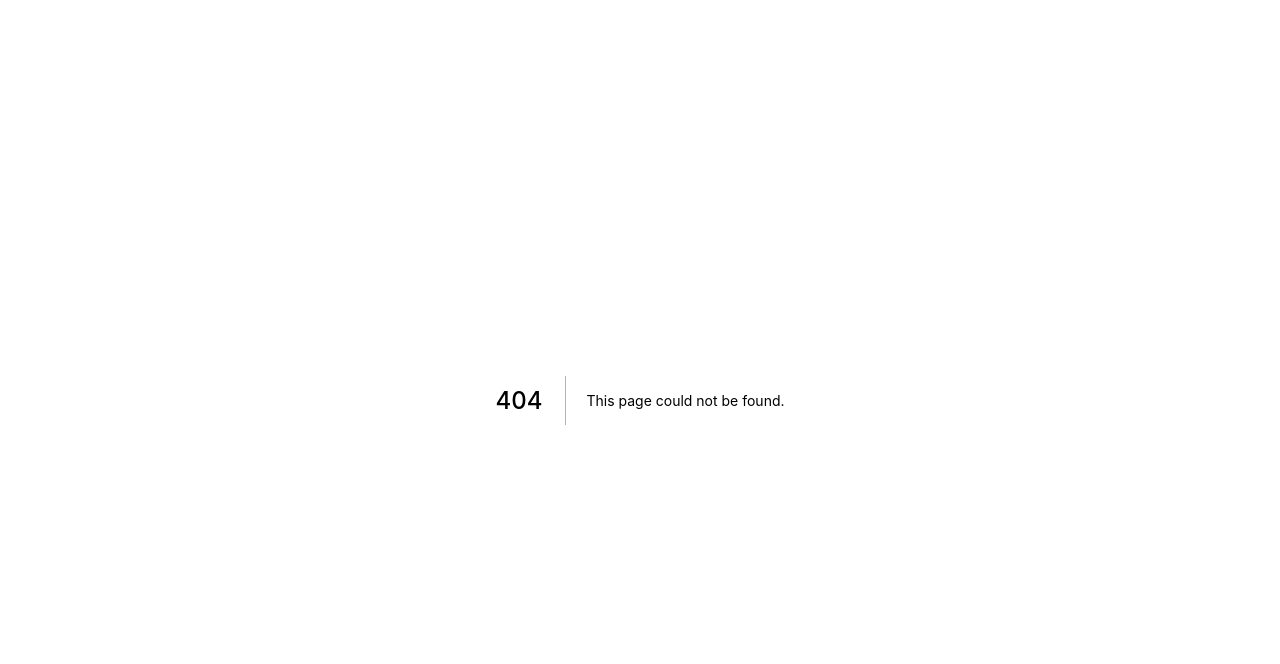
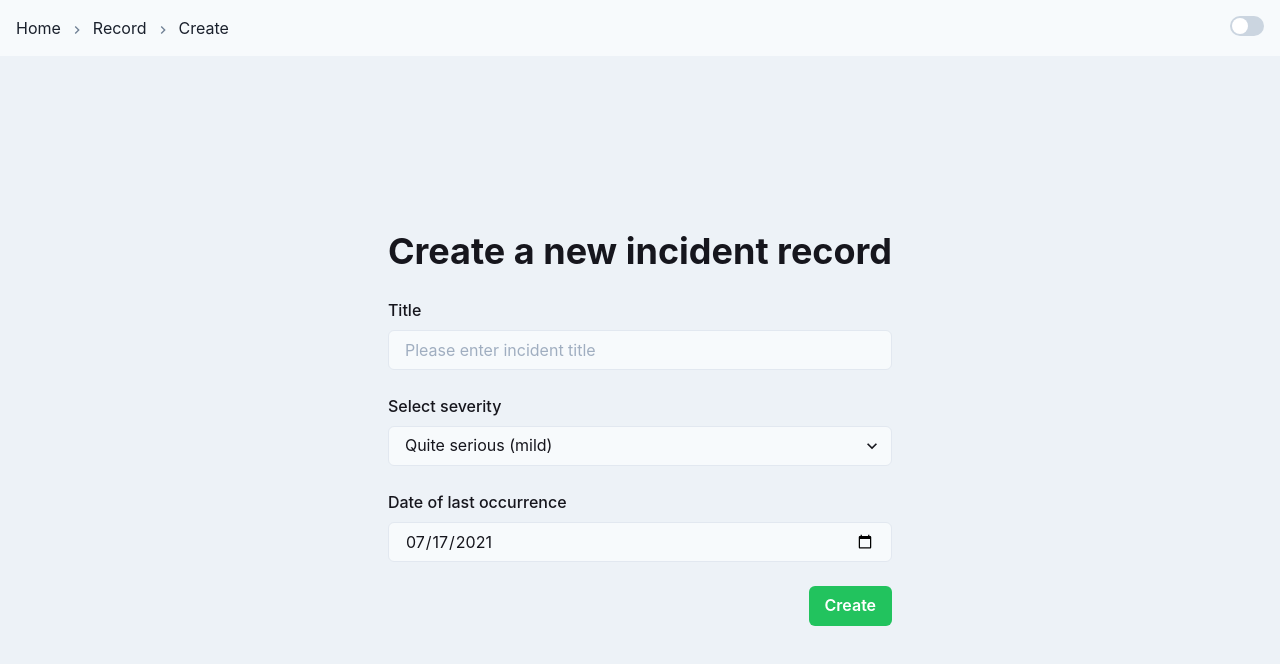
Before and after one commit to d-exclaimation/incicord, a Next.js app in the folder web/: page /createform in a window 1280 px wide. Before the commit this address had no page. Shown: the top 664 px of the page. Built offline with nearby package versions, Linux system fonts and the light colour scheme.

Commit message:
Feat(web/server): Updated Server Cors Configuration, Added proper deletion, creation of record
- Refactored cors config to be done on creation
- Added Deletion button to IncidentView
- Added a new page for creation
- Updated data api to use REST API versions
- Updated NavBar component

```diff
--- a/web/src/components/shared/NavBar.tsx
+++ b/web/src/components/shared/NavBar.tsx
@@ -36,8 +36,8 @@ const NavBar: React.FC = () => {
           </BreadcrumbLink>
         </BreadcrumbItem>
         <BreadcrumbItem>
-          <BreadcrumbLink as={Link} href="/about">
-            About
+          <BreadcrumbLink as={Link} href="/createform">
+            Create
           </BreadcrumbLink>
         </BreadcrumbItem>
       </Breadcrumb>
--- a/web/src/data/initialFetch.ts
+++ b/web/src/data/initialFetch.ts
@@ -4,7 +4,7 @@
 //
 //  Created by d-exclaimation on 16:27.
 //
-import { uri } from "./../constants/uri";
+import { uri, ver } from "./../constants/uri";
 import { Data } from "./../models/Data";
 import { RIncident } from "./../models/Incident";
 
@@ -12,7 +12,7 @@ export const initialFetch = async (
   limit: number = 10
 ): Promise<Data<RIncident[]>> => {
   try {
-    const resp = await fetch(`${uri}/incidents/all?limit=${limit}`, {
+    const resp = await fetch(`${uri}/${ver}/incidents/all?limit=${limit}`, {
       method: "GET",
       credentials: "include",
     });
--- /dev/null
+++ b/web/src/pages/createform.tsx
@@ -0,0 +1,107 @@
+//
+//  createform.tsx
+//  web
+//
+//  Created by d-exclaimation on 16:15.
+//
+
+import {
+  Box,
+  Button,
+  Flex,
+  FormLabel,
+  Heading,
+  Input,
+  Select,
+  Stack,
+  useColorModeValue,
+} from "@chakra-ui/react";
+import React, { useCallback, useState } from "react";
+import Main from "../components/shared/semantic/Main";
+import { createIncident } from "../models/Incident";
+
+type Severity = "none" | "calm" | "mild" | "severe";
+
+const Createform: React.FC = () => {
+  const [name, setName] = useState("");
+  const [severity, setSeverity] = useState<Severity>("mild");
+  const [lastOccurred, setLastOccurred] = useState(new Date());
+  const onSubmit = useCallback(() => {
+    console.log(
+      createIncident({
+        name,
+        lastOccurred,
+        severity,
+      })
+    );
+    setName("");
+    setSeverity("mild");
+    setLastOccurred(new Date());
+  }, [name, severity, lastOccurred]);
+
+  // Color mode config
+  const filter = useColorModeValue("unset", "invert(1)");
+  const bg = useColorModeValue("gray.50", "gray.700");
+  const invertBg = useColorModeValue(bg, "#d1c8b6");
+  const invertBorder = useColorModeValue("blue.500", "orange.600");
+  return (
+    <Main>
+      <Stack spacing="24px" mx="4" maxW="90vw">
+        <Heading>Create a new incident record</Heading>
+        <Box>
+          <FormLabel htmlFor="title">Title</FormLabel>
+          <Input
+            bg={bg}
+            id="username"
+            value={name}
+            placeholder="Please enter incident title"
+            onChange={(e) => setName(e.target.value)}
+          />
+        </Box>
+
+        <Box>
+          <FormLabel htmlFor="severity">Select severity</FormLabel>
+          <Select
+            bg={bg}
+            id="severity"
+            value={severity}
+            onChange={(e) => setSeverity(e.target.value as Severity)}
+          >
+            <option value="none">No priority (none)</option>
+            <option value="calm">Laid-back (calm)</option>
+            <option value="mild">Quite serious (mild)</option>
+            <option value="severe">Very serious (severe)</option>
+          </Select>
+        </Box>
+
+        <Box>
+          <FormLabel htmlFor="desc">Date of last occurrence</FormLabel>
+          <Input
+            bg={invertBg}
+            focusBorderColor={invertBorder}
+            type="date"
+            value={getFormattedDate(lastOccurred)}
+            color="black"
+            filter={filter}
+            onChange={(e) => {
+              const date = e.target.valueAsDate;
+              if (!date) return;
+              setLastOccurred(date);
+            }}
+          />
+        </Box>
+
+        <Flex justifyContent="space-between">
+          <Box />
+          <Button colorScheme="whatsapp" onClick={onSubmit}>
+            Create
+          </Button>
+        </Flex>
+      </Stack>
+    </Main>
+  );
+};
+
+const getFormattedDate = (date: Date) => date.toISOString().split("T")[0];
+
+export default Createform;
```
Also changed, not shown: web/src/components/record/IncidentView.tsx (+36 -2 lines), web/src/constants/uri.ts (+6 -1 lines), web/src/data/deleteRecord.ts (added, +31 -0 lines), 1 other file (tests, documents, lock files or other folders).
